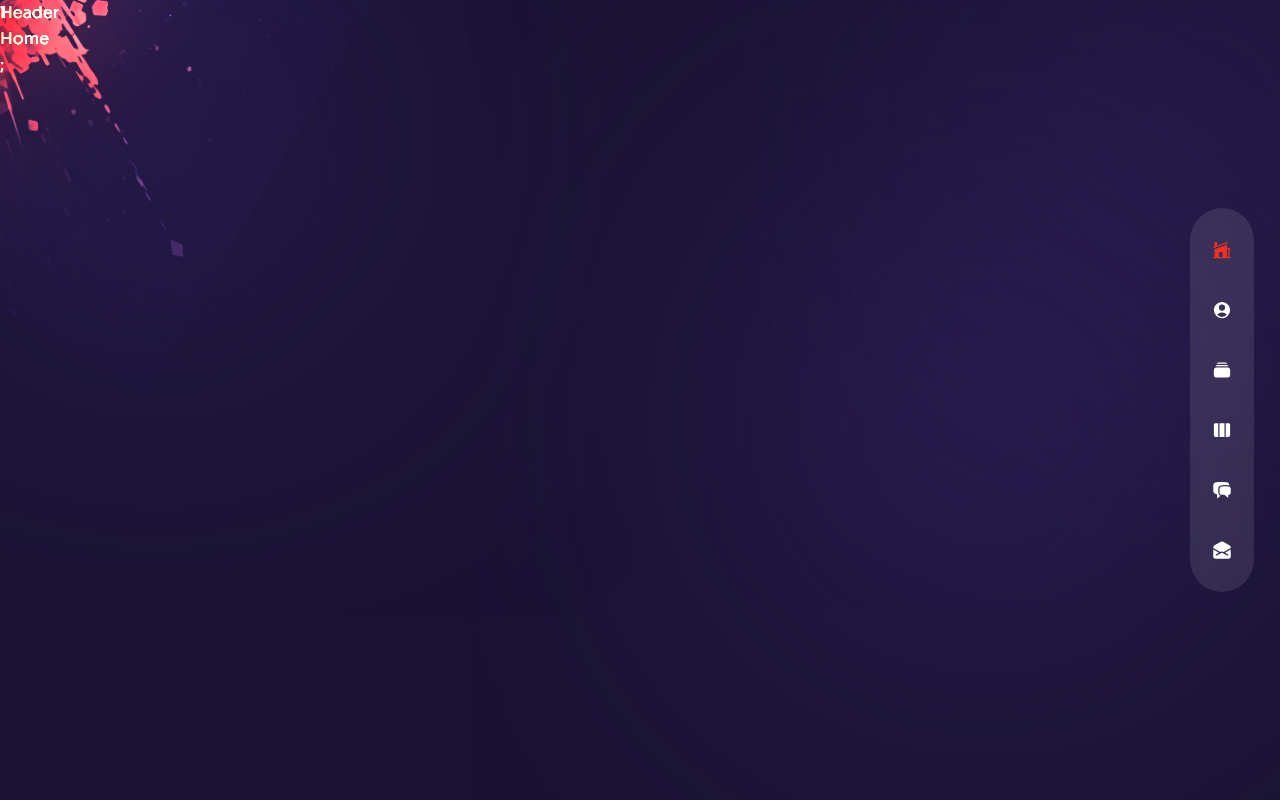
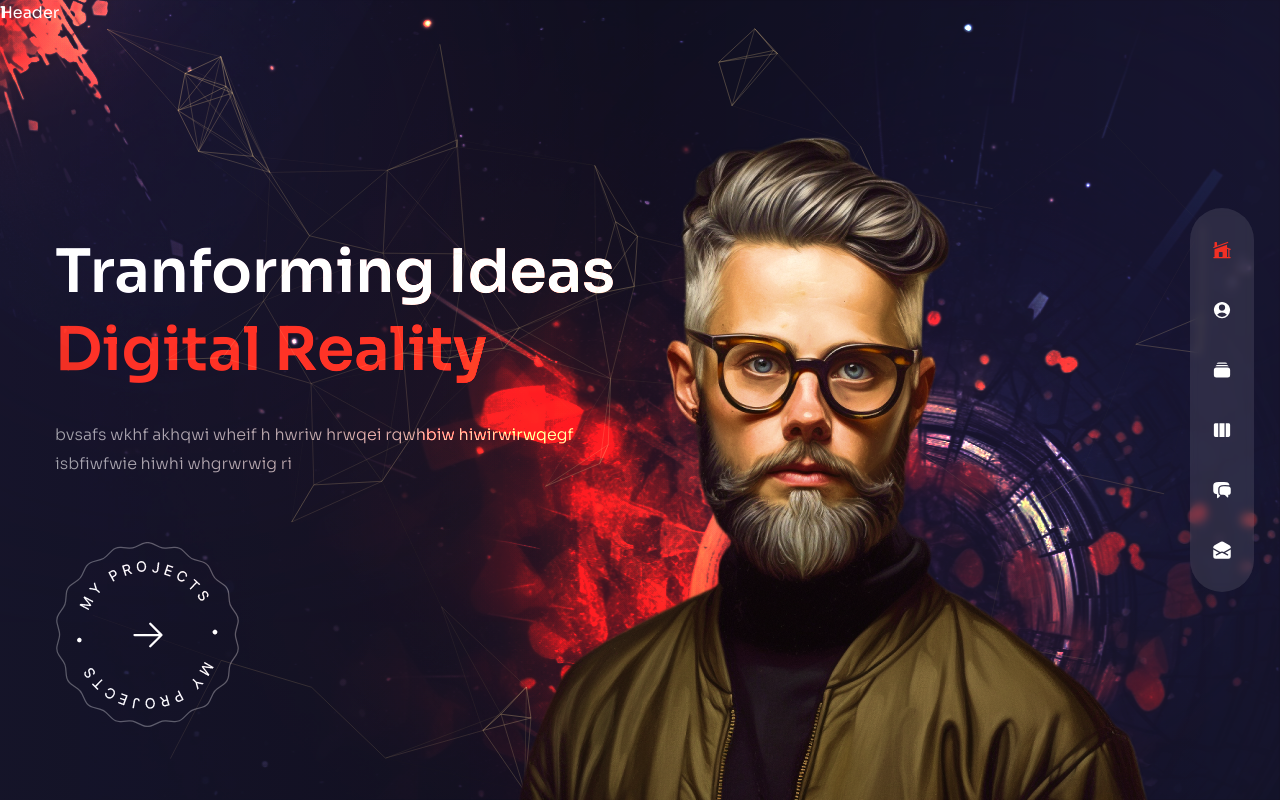
Before and after one commit to roberth1927/Portafolio, a Next.js app: page / in a window 1280 px wide. Built offline with nearby package versions, Linux system fonts and the light colour scheme.

Commit message:
Finished home page styles

```diff
--- a/components/Avatar.js
+++ b/components/Avatar.js
@@ -1,5 +1,17 @@
+import Image from "next/image";
+
 const Avatar = () => {
-  return <div>Avatar</div>;
+  return (
+      <div>
+        <Image
+          src={'/avatar.png'}
+          width={737}
+          height={678}
+          alt=""
+          className="translate-z-0 w-full h-full"
+        />
+      </div>
+  )
 };
 
 export default Avatar;
--- a/components/Header.js
+++ b/components/Header.js
@@ -1,5 +1,7 @@
+
+
 const Header = () => {
-  return <header>Header</header>;
+  return <header className="absolute z-30 w-full">Header</header>;
 };
 
 export default Header;
--- a/components/Nav.js
+++ b/components/Nav.js
@@ -27,7 +27,7 @@ const Nav = () => {
 
   return (
 
-     <nav className='fixed top-0 z-50 w-full mt-auto h-max-botton-0 flex flex-col items-center gap-y-4 xl:justify-center xl:right-[2%] xl:w-16 xl:max-w-md xl:h-screen '>
+     <nav className='fixed bottom-0 z-50 w-full mt-auto h-max-botton-0 flex flex-col items-center gap-y-4 xl:justify-center xl:right-[2%] xl:w-16 xl:max-w-md xl:h-screen '>
 
       <div className='flex w-full gap-y-10 px-4 h-[80px] py-8 bg-white/10 backdrop-blur-sm text-3xl xl:text-xl xl:flex-col items-center justify-between xl:justify-center xl:px-0 xl:h-max xl:rounded-full'>
         {
--- a/components/ParticlesContainer.js
+++ b/components/ParticlesContainer.js
@@ -1,5 +1,95 @@
+import { Particles} from 'react-tsparticles'
+import { loadFull } from 'tsparticles'
+import {React, useCallback} from 'react';
+
+
 const ParticlesContainer = () => {
-  <div>Particles Container</div>;
+
+  const particlesInit = useCallback(async (engine) => {
+     await loadFull(engine)
+  },[]);
+
+  const particlesLoaded = useCallback( async () => {}, [])
+
+
+  return <Particles className='w-full h-full absolute translate-z-0' id='tsparticles' init={particlesInit} loaded={particlesLoaded}
+
+           options={{
+             fullScreen: {enable: false},
+              background: {
+                color:{
+                  value: ''
+                },
+
+              },
+              fpsLimit: 120,
+              interactivity: {
+                events: {
+                  onClick: {
+                    enable: false,
+                    mode: 'push'
+                  },
+                  onHover:{
+                    enable: true,
+                    mode: 'repulse'
+                  },
+                  resize: true,
+                },
+                modes: {
+                  push: {
+                    quantity: 90
+                  },
+                repulse: {
+                  distance: 200,
+                  duration: 0.4,
+                }
+        }
+              },
+             particles: {
+               color: {
+                value: '',
+               },
+               links: {
+                color: '#f5d393',
+                distance: 150,
+                enable: true,
+                opacity: 0.2,
+                width: 1
+               },
+               collisions: {
+                 enable: true
+               },
+               move: {
+                 direction: 'none',
+                 enable: true,
+                 outModes: {
+                   default: 'bounce'
+                 },
+                 random: false,
+                 speed: 1,
+                 straight: false
+               },
+               number: {
+                density: {
+                 enable: true,
+                 area: 800
+                },
+                value: 80
+               },
+               opacity: {
+                 value: 0.5
+               },
+               shape: {
+                 type: 'circle'
+               },
+               size: {
+                 value: { min: 1, max: 5}
+               }
+
+             },
+            detectRetina: true
+           }}
+         />
 };
 
 export default ParticlesContainer;
--- a/components/ProjectsBtn.js
+++ b/components/ProjectsBtn.js
@@ -1,5 +1,27 @@
+
+import Image from "next/image";
+import Link from "next/link";
+import { HiArrowRight } from "react-icons/hi2";
+
 const ProjectsBtn = () => {
-  return <div>Project Btn</div>;
+  return (
+
+    <div className="mx-auto xl:mx-0">
+      <Link className="relative w-[185px] h-[185px] flex justify-center items-center bg-circleStar bg-cover bg-center bg-no-repeat group"
+            href={'/work'}
+      >
+        <Image
+          src={'/rounded-text.png'}
+          width={141}
+          height={148}
+          alt=""
+          className="animate-spin-slow w-full h-full max-w-[141px] max-h-[148px]"
+        />
+        <HiArrowRight className="absolute text-4xl group-hover:translate-x-2 transition-all duration-300"/>
+      </Link>
+    </div>
+  );
+
 };
 
 export default ProjectsBtn;
--- a/components/Transition.js
+++ b/components/Transition.js
@@ -24,7 +24,6 @@ const Transition = () => {
                   animate='animate'
                   exit='exit'
                   transition={{delay: 0.2, duration: 0.4, ease: 'easeInOut'}}>
-        1
       </motion.div>
       <motion.div className='fixed top-0 bottom-0 right-full w-screen h-screen z-20 bg-[#3b2d71]'
                   variants={transitionVariants}
--- a/pages/_app.js
+++ b/pages/_app.js
@@ -15,7 +15,7 @@ function MyApp({ Component, pageProps }) {
         <motion.div key={router.route} className='h-full'>
 
           <Transition />
-          <Component {...pageProps} />;
+          <Component {...pageProps} />
 
         </motion.div>
       </AnimatePresence>
--- a/pages/index.js
+++ b/pages/index.js
@@ -1,5 +1,65 @@
+import { motion } from "framer-motion";
+import {fadeIn} from '../variants';
+import Image from "next/image";
+import ParticlesContainer from '../components/ParticlesContainer';
+import ProjectsBtn from '../components/ProjectsBtn';
+import Avatar from '../components/Avatar';
+
 const Home = () => {
-  return <div>Home</div>;
+
+  return <div className="bg-primary/60 h-full">
+            <div className="w-full h-full bg-gradient-to-r from-primary/10 via-black/30 to-black/10">
+               <div className="text-center flex flex-col justify-center xl:pt-40 xl:text-left h-full container mx-auto">
+
+                 <motion.h1
+                   variants={fadeIn('down',0.2)}
+                   initial='hidden'
+                   animate='show'
+                   exit='hidden'
+                   className="h1">Tranforming Ideas <br />
+                   <span className="text-accent">Digital Reality</span>
+                 </motion.h1>
+
+
+                 <motion.p
+                    variants={fadeIn('right',0.3)}
+                    initial='hidden'
+                    animate='show'
+                    exit='hidden'
+                    className="max-w-sm xl:max-w-xl max-auto xl:mx-0 mb-10 xl:mb-16">
+                    bvsafs wkhf akhqwi wheif h hwriw hrwqei rqwhbiw hiwirwirwqegf isbfiwfwie hiwhi whgrwrwig ri
+                 </motion.p>
+
+                 <div className="flex justify-center relative xl:hidden">
+                   <ProjectsBtn />
+                 </div>
+                <motion.div
+                   variants={fadeIn('up',0.4)}
+                   initial='hidden'
+                   animate='show'
+                   exit='hidden'
+                   className='hidden xl:flex'
+                >
+                   <ProjectsBtn />
+                </motion.div>
+               </div>
+            </div>
+            <div className="w-[1200px] h-full absolute right-0 bottom-0">
+               <div className="bg-none xl:bg-explosion xl:bg-cover bg-right xl:bg-no-repeat w-full h-full absolute mix-blend-color-dodge translate-z-0 "></div>
+
+               <ParticlesContainer />
+               <motion.div
+                    variants={fadeIn('up',0.5)}
+                    initial='hidden'
+                    animate='show'
+                    exit='hidden'
+                    transition={{duration: 2, ease: 'easeInOut'}}
+                    className="w-full h-full max-w-[737px] max-h-[678px] absolute -bottom-32 lg:bottom-0 lg:right-[8%]">
+                 <Avatar />
+               </motion.div>
+
+            </div>
+         </div>;
 };
 
 export default Home;
--- a/variants.js
+++ b/variants.js
@@ -15,9 +15,11 @@ export const fadeIn = (direction, delay) => {
       y: 0,
       x: 0,
       opacity: 1,
+      letterSpacing: 'initial',
       transition: {
         type: 'tween',
         duration: 1.4,
+        staggerChildren: 0.05,
         delay: delay,
         ease: [0.25, 0.25, 0.25, 0.75],
       },
```
